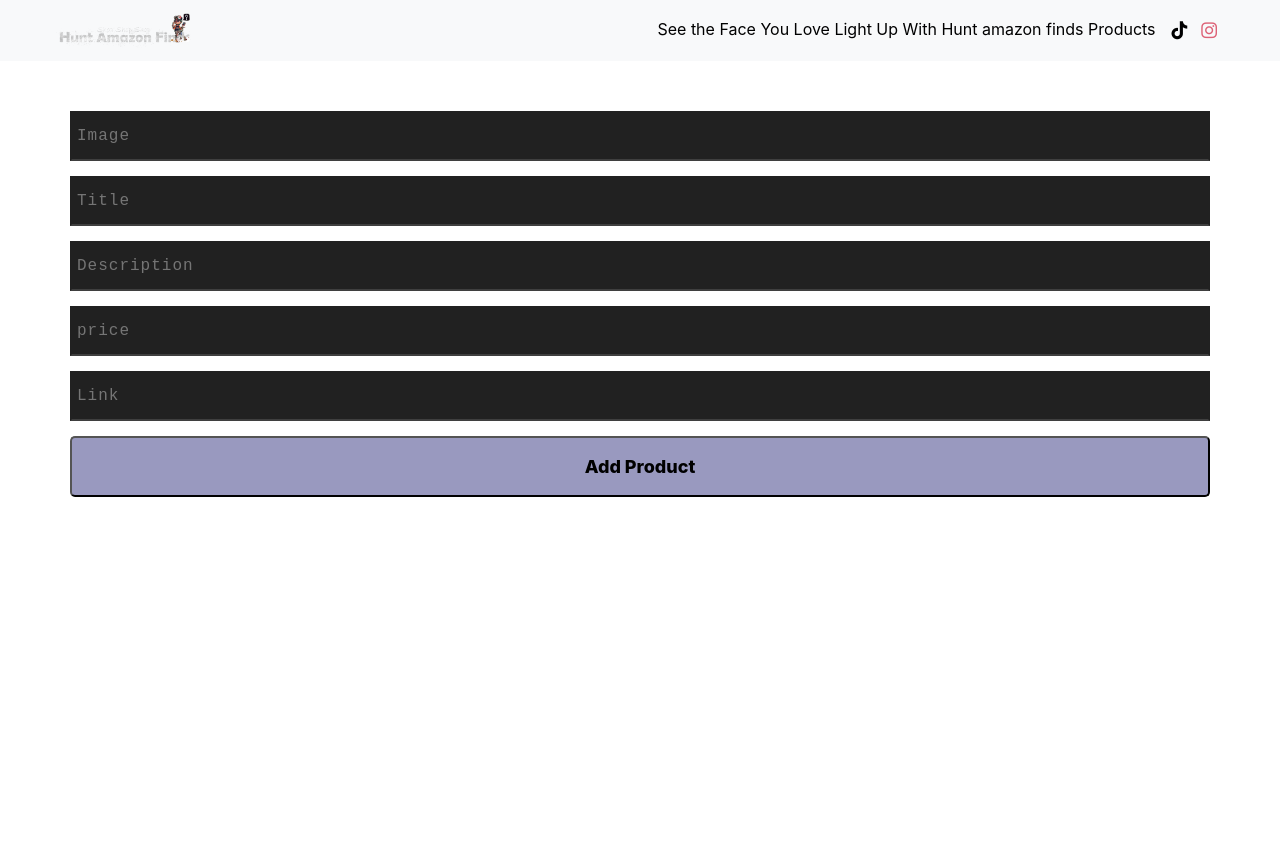
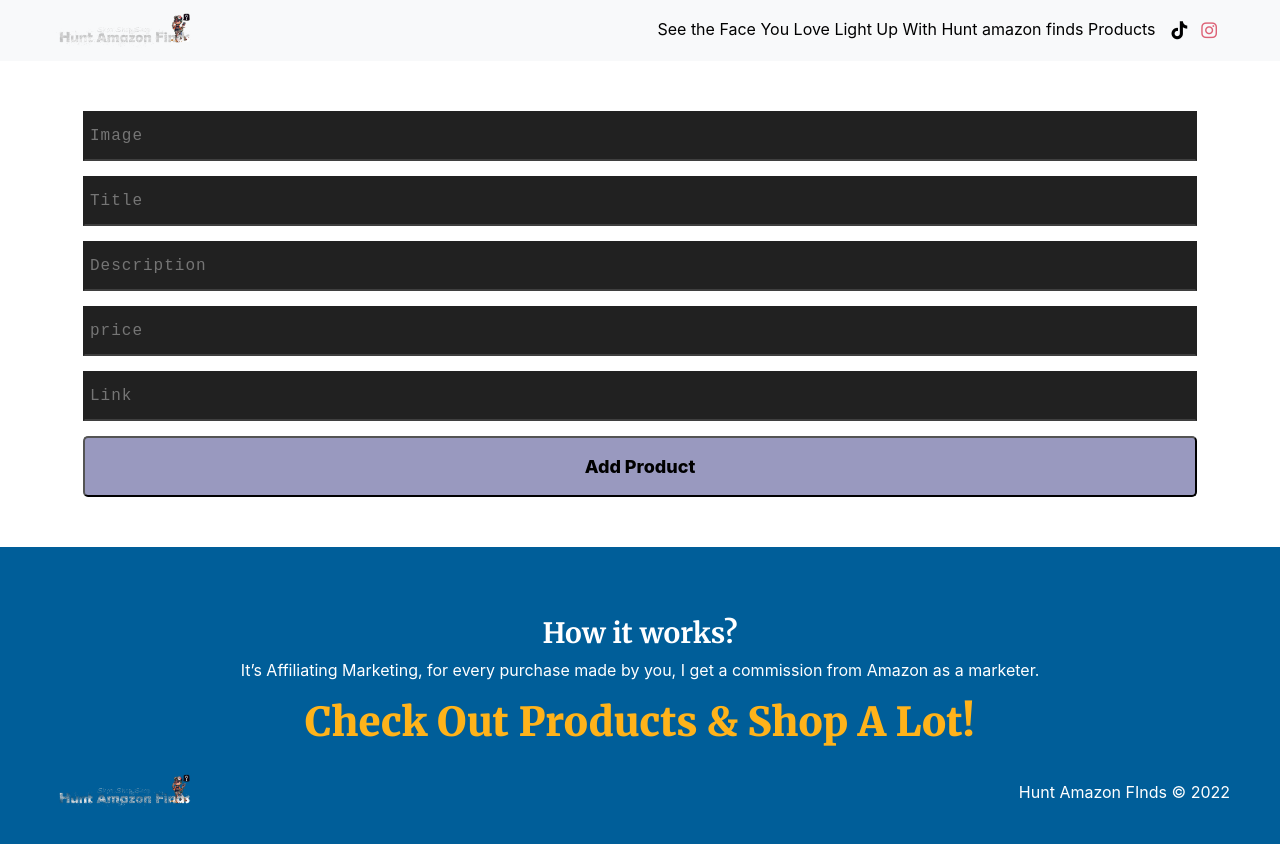
Before and after one commit to Priestlyb/Hunt-Amazon-Finds, a React (Create React App) app: page /para32satalaya in a window 1280 px wide. Shown: the top 844 px of the page. Before the commit the page ends 800 px from the top, so only its background shows below. Built offline with nearby package versions, Linux system fonts and the light colour scheme; the HTML template or start-up script is replaced by a standard one.

Commit message:
Added footer and made modification

```diff
--- a/src/App.js
+++ b/src/App.js
@@ -5,6 +5,7 @@
 import { BrowserRouter as Router, Routes, Route } from 'react-router-dom';
 import Addproduct from './components/products/addproduct';
 import Updateproduct from './components/products/updateproduct';
+import Footer from './components/footer/footer';
 
 function App() {
   return (
@@ -16,6 +17,7 @@
           <Route path='/para32satalaya' element={<Addproduct />} />
           <Route path='/updateproduct/:id' element={<Updateproduct />} />
         </Routes>
+        <Footer />
       </Router>
     </>
   );
--- a/src/components/featured/featured.css
+++ b/src/components/featured/featured.css
@@ -1,4 +1,5 @@
 .featured {
+    height: calc(100vh - 80px);
     background-color: #fff;
 }
 
@@ -39,13 +40,18 @@
     .col_left {
         display: flex;
         justify-content: center;
-        margin-top: 50px;
+        align-items: center;
+        margin-top: 150px;
         padding-left: 0;
         text-align: center;
     }
 
     .col_left h1 {
-        font-size: 24px;
+        font-size: 2rem;
+    }
+
+    .featured_img {
+        width: 100%;
     }
 
     .col_bottom a {
--- a/src/components/featured/featured.js
+++ b/src/components/featured/featured.js
@@ -45,8 +45,8 @@
   }
 
   return (
-    <div className='container-fluid'>
-      <div className='featured row'>
+    <div className='container-fluid featured'>
+      <div className='row'>
         <div className='col_left col-lg-6'>
           <div>
           <h1>Can You Feel It?</h1>
--- /dev/null
+++ b/src/components/footer/footer.css
@@ -0,0 +1,28 @@
+.footer {
+    padding: 50px;
+    color: white;
+    background-color: #005E99;
+}
+
+.row div {
+    margin-top: 20px;
+}
+
+.col_12 {
+    text-align: center;
+}
+
+.col_12 h3 {
+    font-weight: 600;
+}
+
+.col_12 h1 {
+    color: #FFB31A;
+    font-weight: 800;
+    text-transform: capitalize;
+}
+
+.col_right {
+    display: flex;
+    justify-content: end;
+}
--- /dev/null
+++ b/src/components/footer/footer.js
@@ -0,0 +1,27 @@
+import React from 'react'
+import "./footer.css"
+import logo from './logo-transparent.png'
+
+function Footer() {
+  return (
+    <div className='footer'>
+
+        <div className='row'>
+            <div className='col_12 col-lg-12'>
+                <h3>How it works?</h3>
+                <p>It’s Affiliating Marketing, for every purchase made by you, I get a commission from Amazon as a marketer.</p>
+                <h1>Check out products & shop a lot!</h1>
+            </div>
+            <div className='col-6'>
+                <img src={logo} alt='' width="150px"  />
+            </div>
+            <div className='col_right col-6'>
+            Hunt Amazon FInds © 2022
+            </div>
+        </div>
+
+    </div>
+  )
+}
+
+export default Footer
--- a/src/components/products/addproduct.js
+++ b/src/components/products/addproduct.js
@@ -1,4 +1,4 @@
-import axios from 'axios';
+import { AxiosInstance } from '../../config';
 import React, { useState } from 'react'
 import { useNavigate } from "react-router-dom";
 
@@ -21,7 +21,7 @@
    console.log(e.target.name, "value", e.target.value);
     };
     const sendRequest = async () => {
-      axios.post("http://localhost:5001/products", {
+      AxiosInstance.post("/products", {
         image: String(inputs.image),
         title: String(inputs.title),
         description: String(inputs.description),
--- a/src/components/products/products.css
+++ b/src/components/products/products.css
@@ -29,7 +29,7 @@
 }
 
 .addproduct {
-  margin-top: 50px;
+  padding: 50px 25px;
 }
 
 /*Search*/
```
Also changed, not shown: public/404 Page.png (deleted), src/components/footer/logo-transparent.png (added).
